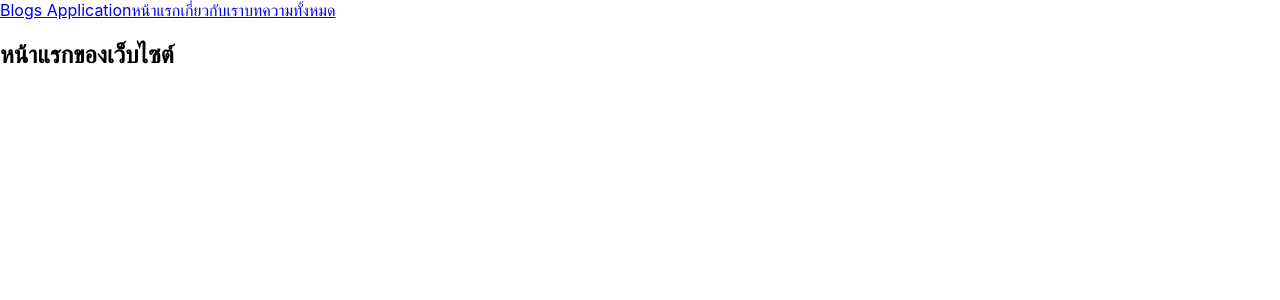
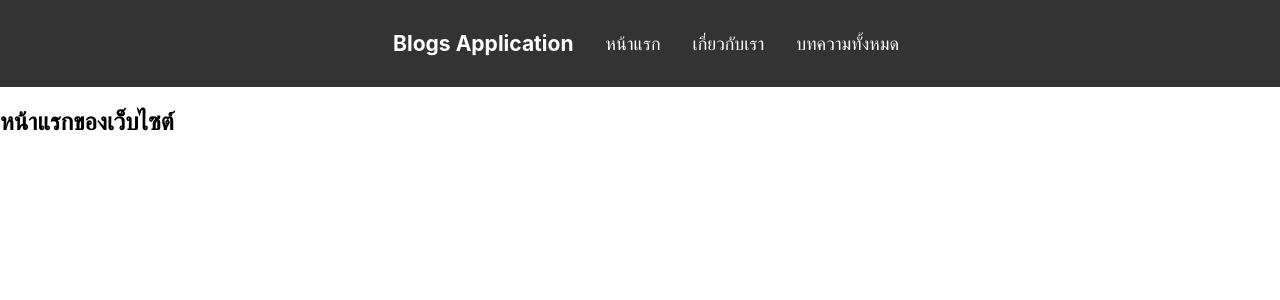
Before and after one commit to Sorawit255/REACT_18, a React (Create React App) app in the folder react-app2/: page / in a window 1280 px wide. Shown: the top 300 px of the page. Built offline with nearby package versions, Linux system fonts and the light colour scheme.

Commit message:
Navbar Style

```diff
--- /dev/null
+++ b/react-app2/src/components/Navbar.css
@@ -0,0 +1,21 @@
+nav{
+    display: flex;
+    justify-content: center;
+    align-items: center;
+    background: #333;;
+}
+.logo{
+    margin-right: auto;
+    padding-left: 10px;
+    color: white;
+}
+a{
+    color: white;
+    text-decoration: none;
+    margin-left: 12px;
+    font-size: 18px;
+    padding: 10px;
+}
+a:hover{
+    color: orange;
+}
--- a/react-app2/src/components/Navbar.js
+++ b/react-app2/src/components/Navbar.js
@@ -1,9 +1,9 @@
 import { Link } from "react-router-dom"
-
+import "./Navbar.css"
 export default function Navber(){
     return(
         <nav>
-            <Link to="/">Blogs Application</Link>
+            <Link to="/"><h3>Blogs Application</h3></Link>
             <Link to="/">หน้าแรก</Link>
             <Link to="/about">เกี่ยวกับเรา</Link>
             <Link to="/blogs">บทความทั้งหมด</Link>
```
